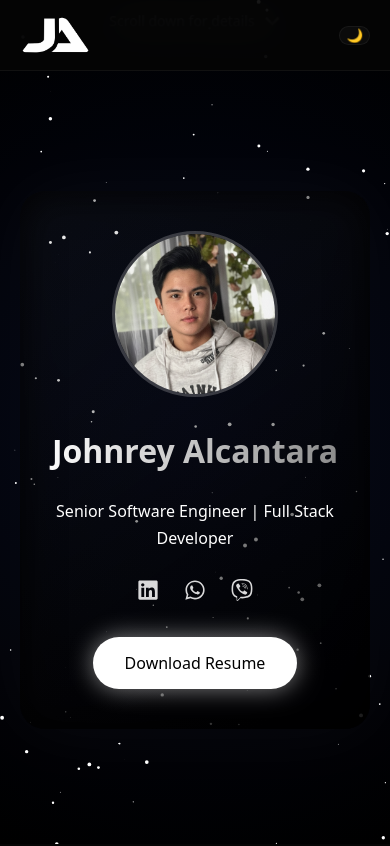
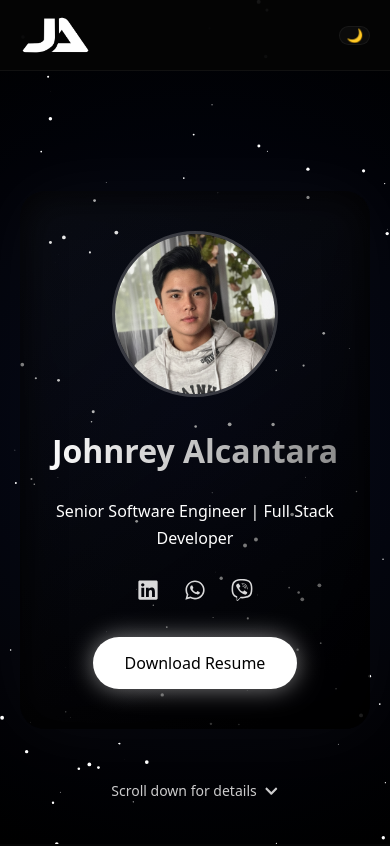
Before and after one commit to Johnnnyyyy/portfolio_v2, a Next.js app: page / in a window 390 px wide. Shown: the top 846 px of the page. Built offline with nearby package versions, Linux system fonts and the light colour scheme.

Commit message:
added mobile features

```diff
--- a/src/app/globals.css
+++ b/src/app/globals.css
@@ -448,24 +448,44 @@ section p {
 /* Scroll Hint Floating Text */
 
 .scroll-hint {
-  position: absolute;
-  top: 15px;
+  position: fixed;
+
   left: 50%;
+  bottom: 40px;
   transform: translateX(-50%);
+
   display: flex;
   align-items: center;
-  gap: 10px;
+  gap: 8px;
+
   font-size: 14px;
   color: white;
-  opacity: 0.75;
+  opacity: 0.8;
+
   animation: float 2s infinite ease-in-out;
+
   pointer-events: none;
-  z-index: 100;
+
+  z-index: 9999;
 }
 
-.scroll-hint .chevron {
-  animation: bounce 1.5s infinite;
-  font-size: 16px;
+/* Float animation */
+@keyframes float {
+
+  0%,
+  100% {
+    transform: translateX(-50%) translateY(0);
+  }
+
+  50% {
+    transform: translateX(-50%) translateY(-6px);
+  }
+}
+
+@media(min-width:769px) {
+  .scroll-hint {
+    display: none;
+  }
 }
 
 /* Float animation */
```
